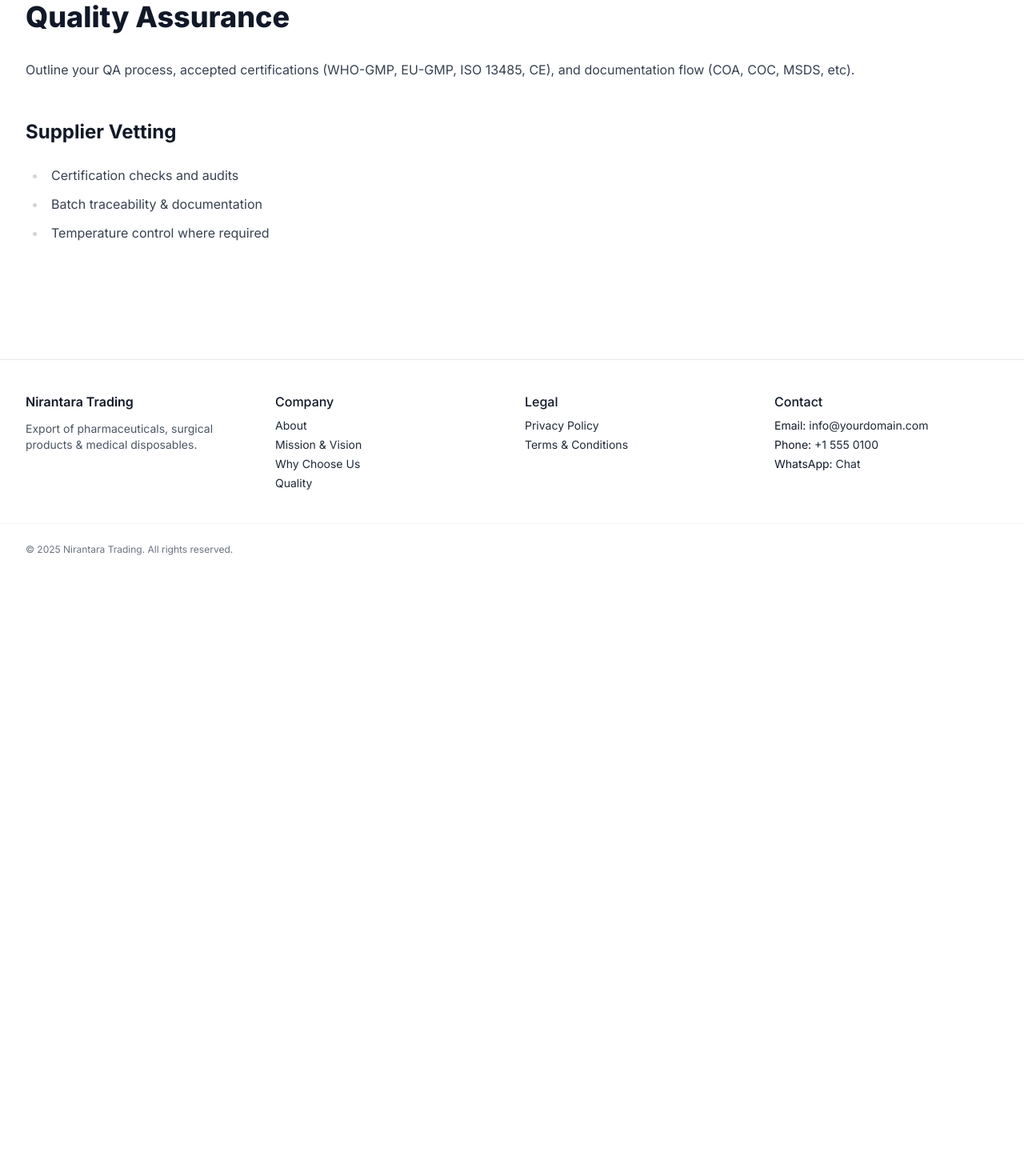
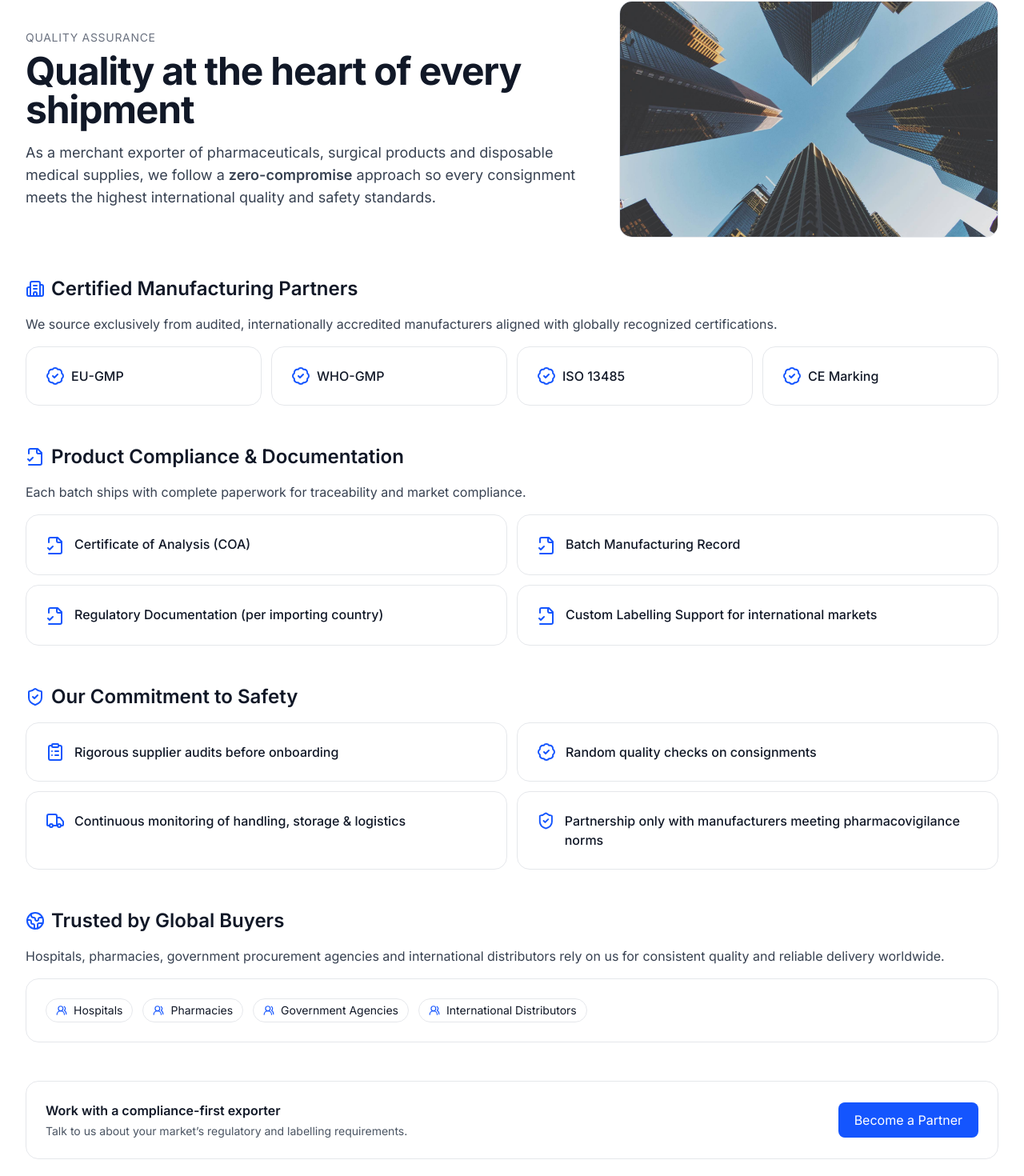
Before and after one commit to romahawk/nirantara-site, a Next.js app: page /quality-assurance in a window 1280 px wide. Shown: the part 104-1574 px from the top of the page at 80% size. Before the commit the page ends 823 px from the top, so only its background shows below. Built offline with nearby package versions, Linux system fonts and the light colour scheme.

Commit message:
feat(quality): complete Quality Assurance page (certifications, docs, safety, trusted buyers)

```diff
--- a/src/app/quality-assurance/page.tsx
+++ b/src/app/quality-assurance/page.tsx
@@ -1,20 +1,161 @@
-export const metadata = { title: "Quality Assurance" };
+import Image from "next/image";
+import {
+  BadgeCheck,
+  FileCheck2,
+  ClipboardList,
+  Truck,
+  ShieldCheck,
+  Building2,
+  Users2,
+  Globe2,
+} from "lucide-react";
+
+// Reuse the About hero (exists at: src/app/about/hero.jpg)
+import hero from "../about/hero.jpg";
+
+export const metadata = {
+  title: "Quality Assurance",
+  description:
+    "Zero-compromise approach to certified sourcing, documentation, and safety across the export lifecycle.",
+};
 
 export default function QualityAssurancePage() {
   return (
-    <article className="prose dark:prose-invert max-w-none">
-      <h1>Quality Assurance</h1>
-      <p>
-        Outline your QA process, accepted certifications (WHO-GMP, EU-GMP, ISO 13485, CE),
-        and documentation flow (COA, COC, MSDS, etc).
-      </p>
+    <section className="space-y-12">
+      {/* Hero */}
+      <div className="grid gap-8 lg:grid-cols-[1.2fr_0.8fr] items-center">
+        <div>
+          <p className="text-sm uppercase tracking-wider text-gray-500 dark:text-gray-400">
+            Quality Assurance
+          </p>
+          <h1 className="mt-2 text-4xl md:text-5xl font-bold tracking-tight">
+            Quality at the heart of every shipment
+          </h1>
+          <p className="mt-4 text-lg text-gray-700 dark:text-gray-300">
+            As a merchant exporter of pharmaceuticals, surgical products and
+            disposable medical supplies, we follow a{" "}
+            <span className="font-semibold">zero-compromise</span> approach so
+            every consignment meets the highest international quality and safety
+            standards. {/* PDF source */}
+          </p>
+        </div>
 
-      <h2>Supplier Vetting</h2>
-      <ul>
-        <li>Certification checks and audits</li>
-        <li>Batch traceability & documentation</li>
-        <li>Temperature control where required</li>
-      </ul>
-    </article>
+        <div className="relative aspect-[16/10] overflow-hidden rounded-2xl border border-gray-200 dark:border-gray-800">
+          <div className="absolute inset-0 bg-gradient-to-br from-brand/15 to-transparent" />
+          <Image
+            src={hero}
+            alt="Quality-focused export operations"
+            fill
+            className="object-cover"
+            placeholder="blur"
+            priority
+            sizes="(min-width:1024px) 50vw, 100vw"
+          />
+        </div>
+      </div>
+
+      {/* Certified Manufacturing Partners */}
+      <section className="space-y-4">
+        <div className="flex items-center gap-2">
+          <Building2 className="text-brand" />
+          <h2 className="text-2xl font-semibold">Certified Manufacturing Partners</h2>
+        </div>
+        <p className="text-gray-700 dark:text-gray-300">
+          We source exclusively from audited, internationally accredited manufacturers aligned with
+          globally recognized certifications. {/* PDF source */}
+        </p>
+
+        <div className="grid gap-3 sm:grid-cols-2 lg:grid-cols-4">
+          {["EU-GMP", "WHO-GMP", "ISO 13485", "CE Marking"].map((c) => (
+            <div key={c} className="card flex items-center gap-2">
+              <BadgeCheck className="text-brand" />
+              <span className="font-medium">{c}</span>
+            </div>
+          ))}
+        </div>
+      </section>
+
+      {/* Product Compliance & Documentation */}
+      <section className="space-y-4">
+        <div className="flex items-center gap-2">
+          <FileCheck2 className="text-brand" />
+          <h2 className="text-2xl font-semibold">Product Compliance & Documentation</h2>
+        </div>
+        <p className="text-gray-700 dark:text-gray-300">
+          Each batch ships with complete paperwork for traceability and market compliance. {/* PDF source */}
+        </p>
+        <ul className="grid gap-3 md:grid-cols-2">
+          <LI title="Certificate of Analysis (COA)" />
+          <LI title="Batch Manufacturing Record" />
+          <LI title="Regulatory Documentation (per importing country)" />
+          <LI title="Custom Labelling Support for international markets" />
+        </ul>
+      </section>
+
+      {/* Our Commitment to Safety */}
+      <section className="space-y-4">
+        <div className="flex items-center gap-2">
+          <ShieldCheck className="text-brand" />
+          <h2 className="text-2xl font-semibold">Our Commitment to Safety</h2>
+        </div>
+        <ul className="grid gap-3 md:grid-cols-2">
+          <LI title="Rigorous supplier audits before onboarding" icon={<ClipboardList className="text-brand" />} />
+          <LI title="Random quality checks on consignments" icon={<BadgeCheck className="text-brand" />} />
+          <LI title="Continuous monitoring of handling, storage & logistics" icon={<Truck className="text-brand" />} />
+          <LI title="Partnership only with manufacturers meeting pharmacovigilance norms" icon={<ShieldCheck className="text-brand" />} />
+        </ul>
+      </section>
+
+      {/* Trusted by Global Buyers */}
+      <section className="space-y-4">
+        <div className="flex items-center gap-2">
+          <Globe2 className="text-brand" />
+          <h2 className="text-2xl font-semibold">Trusted by Global Buyers</h2>
+        </div>
+        <p className="text-gray-700 dark:text-gray-300">
+          Hospitals, pharmacies, government procurement agencies and international distributors rely
+          on us for consistent quality and reliable delivery worldwide. {/* PDF source */}
+        </p>
+        <div className="card flex flex-wrap gap-3 text-sm">
+          <Chip>Hospitals</Chip>
+          <Chip>Pharmacies</Chip>
+          <Chip>Government Agencies</Chip>
+          <Chip>International Distributors</Chip>
+        </div>
+      </section>
+
+      {/* CTA */}
+      <div className="card flex flex-col sm:flex-row items-start sm:items-center justify-between gap-4">
+        <div className="space-y-1">
+          <h3 className="font-semibold">Work with a compliance-first exporter</h3>
+          <p className="text-sm text-gray-600 dark:text-gray-400">
+            Talk to us about your market’s regulatory and labelling requirements.
+          </p>
+        </div>
+        <a href="/dealership" className="rounded-lg bg-brand text-white px-5 py-2.5">
+          Become a Partner
+        </a>
+      </div>
+    </section>
   );
 }
+
+/* ---------- Helpers ---------- */
+
+function LI({ title, icon }: { title: string; icon?: React.ReactNode }) {
+  return (
+    <li className="card flex items-start gap-3">
+      {icon ?? <FileCheck2 className="mt-0.5 text-brand" />}
+      <div className="font-medium">{title}</div>
+    </li>
+  );
+}
+
+function Chip({ children }: { children: React.ReactNode }) {
+  return (
+    <span className="inline-flex items-center gap-2 rounded-full border px-3 py-1 dark:border-gray-700">
+      <Users2 size={14} className="text-brand" />
+      {children}
+    </span>
+  );
+}
```
